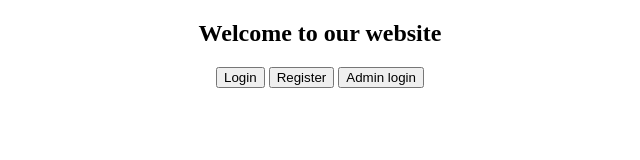
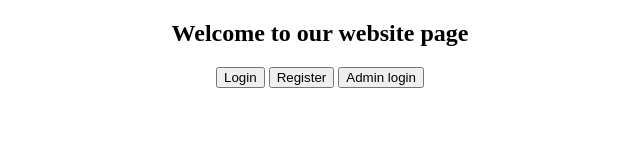
Before and after one commit to bhavanavishali/gitwithdating, a plain HTML site: page index.html in a window 1280 px wide. Shown: the whole page, without its empty margins (320-960 px from the left). Drawn offline with Linux system fonts and the light colour scheme.

Commit message:
add text file

```diff
--- a/index.html
+++ b/index.html
@@ -5,7 +5,7 @@
 </head>
 <body>
     <center>
-    <h2>Welcome to our website</h2>
+    <h2>Welcome to our website page</h2>
 
     <button onclick="location.href='login'">Login</button>
     <button onclick="location.href='register'">Register</button>
```
